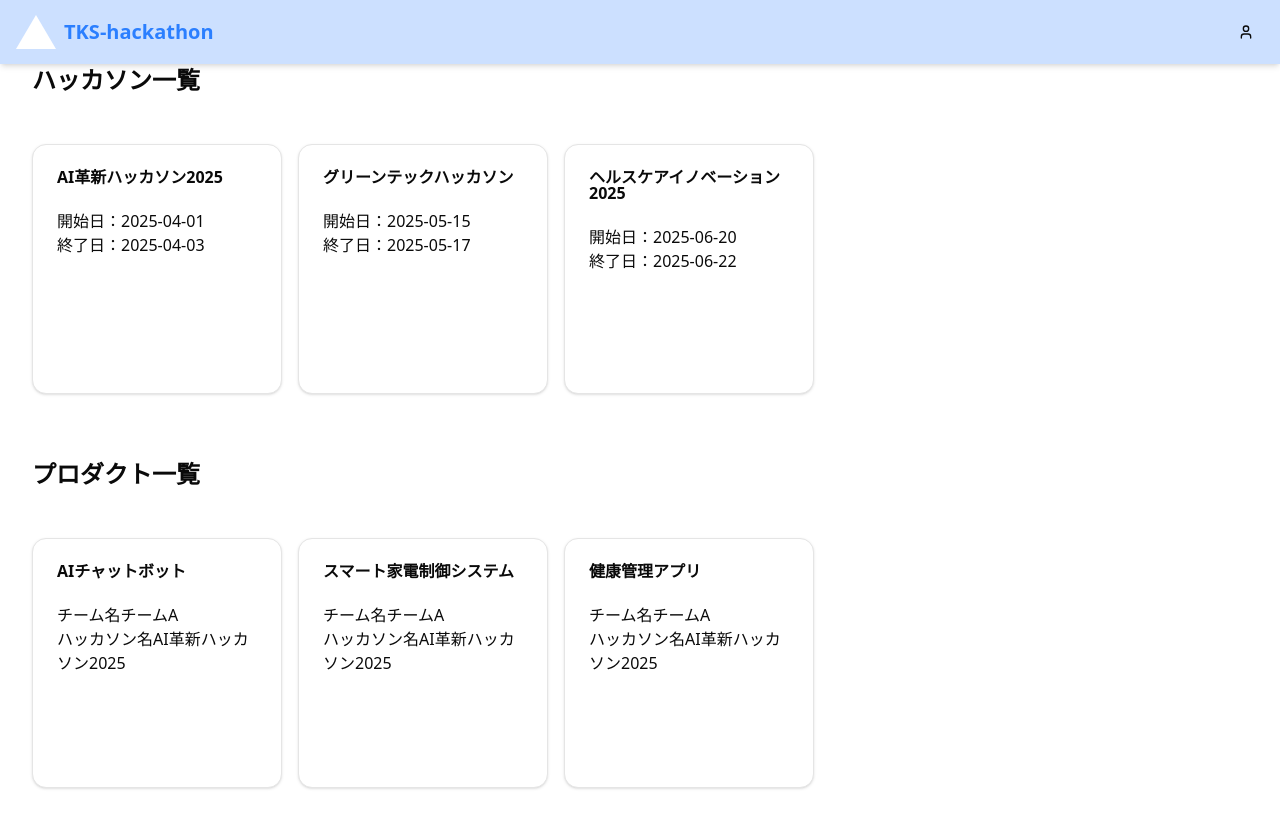
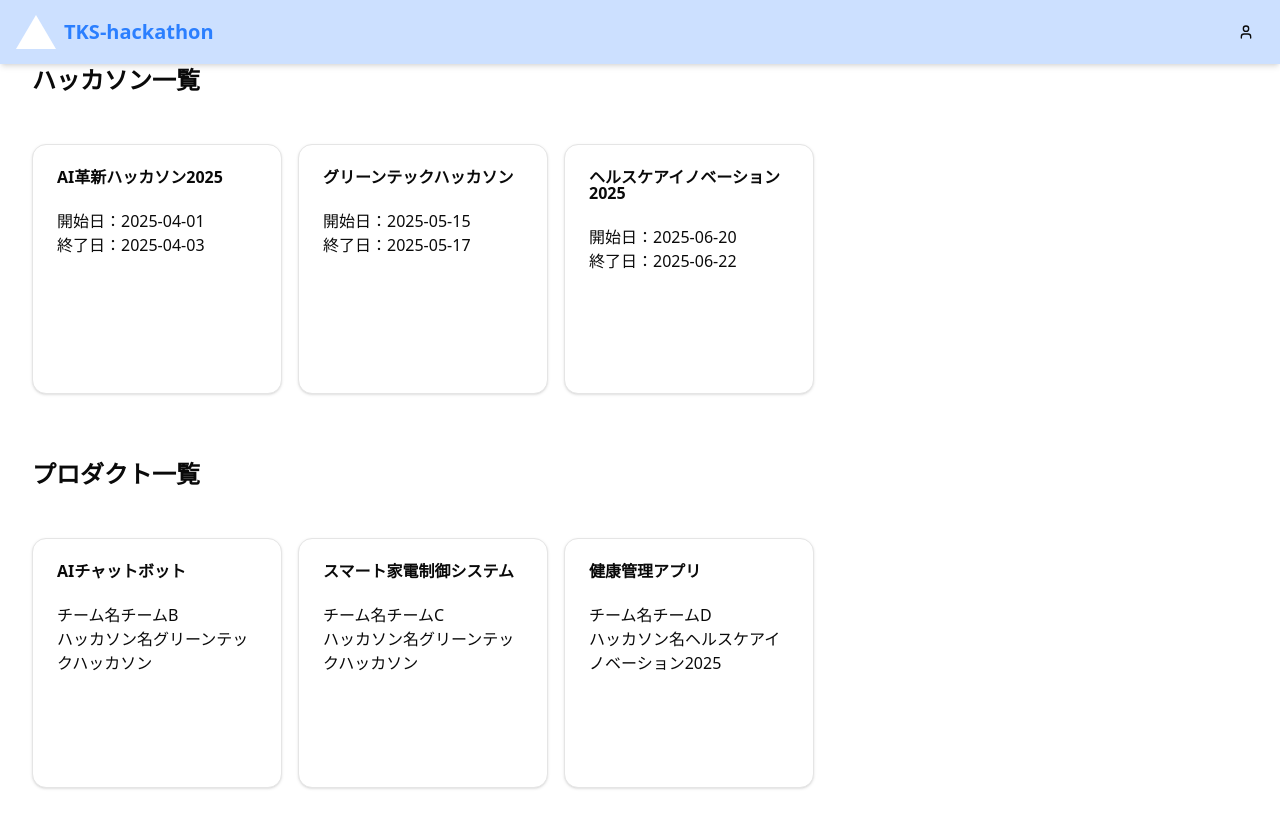
Before and after one commit to hibiki1023k/KST-hackathon, a Next.js app: page /home in a window 1280 px wide. Built offline with nearby package versions, Linux system fonts and the light colour scheme.

Commit message:
update interfaces

```diff
--- a/src/app/home/hack_dummy.tsx
+++ b/src/app/home/hack_dummy.tsx
@@ -1,16 +1,17 @@
 export interface Hackathon {
-    id: string;
-    name: string;
-    theme: string;
-    startDate: string;
-    endDate: string;
-    createdAt: string;
-    updatedAt: string;
+    id: number
+    name: string
+    theme:string
+    startDate: string
+    endDate: string
+    createdAt: string
+    updatedAt: string
 }
+
 
 export const dummyHackathons: Hackathon[] = [
     {
-        id: "1",
+        id: 1,
         name: "AI革新ハッカソン2025",
         theme: "人工知能と持続可能な未来",
         startDate: "2025-04-01",
@@ -19,7 +20,7 @@ export const dummyHackathons: Hackathon[] = [
         updatedAt: "2025-03-01T09:00:00Z"
     },
     {
-        id: "2",
+        id: 2,
         name: "グリーンテックハッカソン",
         theme: "環境技術とサステナビリティ",
         startDate: "2025-05-15",
@@ -28,7 +29,7 @@ export const dummyHackathons: Hackathon[] = [
         updatedAt: "2025-04-01T10:00:00Z"
     },
     {
-        id: "3",
+        id: 3,
         name: "ヘルスケアイノベーション2025",
         theme: "次世代医療とデジタルヘルス",
         startDate: "2025-06-20",
--- a/src/app/home/page.tsx
+++ b/src/app/home/page.tsx
@@ -5,8 +5,9 @@ import { dummyProducts } from "./product_dummy_data";
 import { dummyTeams } from "./team_dummy";
 
 export interface Hackathon {
-    id: string
+    id: number
     name: string
+    theme:string
     startDate: string
     endDate: string
     createdAt: string
@@ -14,18 +15,18 @@ export interface Hackathon {
 }
 
 export interface Product {
-    id: string
-    teamId:string
-    hackathonId:string
+    id: number
+    teamId:number
+    hackathonId:number
     title:string
     description:string
     createdAt:string
     updatedAt:string
 }
 
-export interface Team{
-    id:string
-    hackathonId:string
+export interface Teams{
+    id:number
+    hackathonId:number
     name:string
 }
 
@@ -49,8 +50,8 @@ const Home: React.FC = () => {
                         <ProductCard
                             key={product.id}
                             product={product}
-                            team={dummyTeams[0]}
-                            hackathon={dummyHackathons[0]}
+                            team={dummyTeams[product.teamId]}
+                            hackathon={dummyHackathons[product.hackathonId]}
                         />
                     ))}
                 </div>
--- a/src/app/home/product_dummy_data.tsx
+++ b/src/app/home/product_dummy_data.tsx
@@ -1,7 +1,7 @@
 export interface Product {
-    id: string;
-    teamId: string;
-    hackathonId: string;
+    id: number;
+    teamId: number;
+    hackathonId: number;
     title: string;
     description: string;
     createdAt: string;
@@ -10,27 +10,27 @@ export interface Product {
 
 export const dummyProducts: Product[] = [
     {
-        id: "1",
-        teamId: "1",
-        hackathonId: "1",
+        id: 1,
+        teamId: 1,
+        hackathonId: 1,
         title: "AIチャットボット",
         description: "自然言語処理を用いた次世代チャットボット",
         createdAt: "2025-04-01T10:00:00Z",
         updatedAt: "2025-04-01T10:00:00Z"
     },
     {
-        id: "2",
-        teamId: "2",
-        hackathonId: "1",
+        id: 2,
+        teamId: 2,
+        hackathonId: 1,
         title: "スマート家電制御システム",
         description: "IoTを活用した省エネ家電管理アプリ",
         createdAt: "2025-04-01T11:00:00Z",
         updatedAt: "2025-04-01T11:00:00Z"
     },
     {
-        id: "3",
-        teamId: "3",
-        hackathonId: "2",
+        id: 3,
+        teamId: 3,
+        hackathonId: 2,
         title: "健康管理アプリ",
         description: "AIによる生活習慣改善サポート",
         createdAt: "2025-05-15T09:00:00Z",
--- a/src/app/home/team_dummy.tsx
+++ b/src/app/home/team_dummy.tsx
@@ -1,33 +1,33 @@
 export interface Team {
-    id: string;
-    hackathonId: string;
+    id: number;
+    hackathonId: number;
     name: string;
 }
 
 export const dummyTeams: Team[] = [
     {
-        id: "1",
-        hackathonId: "1",
+        id: 1,
+        hackathonId: 1,
         name: "チームA"
     },
     {
-        id: "2",
-        hackathonId: "1",
+        id: 2,
+        hackathonId: 1,
         name: "チームB"
     },
     {
-        id: "3",
-        hackathonId: "2",
+        id: 3,
+        hackathonId: 2,
         name: "チームC"
     },
     {
-        id: "4",
-        hackathonId: "2",
+        id: 4,
+        hackathonId: 2,
         name: "チームD"
     },
     {
-        id: "5",
-        hackathonId: "3",
+        id: 5,
+        hackathonId: 3,
         name: "チームE"
     }
 ];
--- a/src/components/HackathonCard/page.tsx
+++ b/src/components/HackathonCard/page.tsx
@@ -12,7 +12,7 @@ import { useRouter } from "next/navigation"
 import React from "react"
 
 export interface Hackathon {
-    id: string
+    id: number
     name: string
     startDate: string
     endDate: string
@@ -36,7 +36,7 @@ const HackathonCard: React.FC<HackathonCardProps> = ({hackathon}) => {
     return (
         <div>
             <Card
-            onClick={() => handleOnClick(hackathon.id)}
+            onClick={() => handleOnClick(hackathon.id.toString())}
             className="w-[250px] h-[250px]"
             >
                <CardHeader>
--- a/src/components/ProductCard/page.tsx
+++ b/src/components/ProductCard/page.tsx
@@ -12,7 +12,7 @@ import { useRouter } from "next/navigation";
 import React from "react"
 
 interface Hackathon {
-    id: string
+    id: number
     name: string
     startDate: string
     endDate: string
@@ -21,9 +21,9 @@ interface Hackathon {
 }
 
 interface Product {
-    id: string
-    teamId:string
-    hackathonId:string
+    id: number
+    teamId:number
+    hackathonId:number
     title:string
     description:string
     createdAt:string
@@ -31,8 +31,8 @@ interface Product {
 }
 
 interface Team{
-    id:string
-    hackathonId:string
+    id:number
+    hackathonId:number
     name:string
 }
 
@@ -54,7 +54,7 @@ const ProductCard: React.FC<ProductCardProps> = ({product,hackathon,team}: Produ
     return (
         <div>
             <Card
-            onClick={() => handleOnClick(product.id)}
+            onClick={() => handleOnClick(product.id.toString())}
             className="w-[250px] h-[250px]"
             >
                <CardHeader>
```
